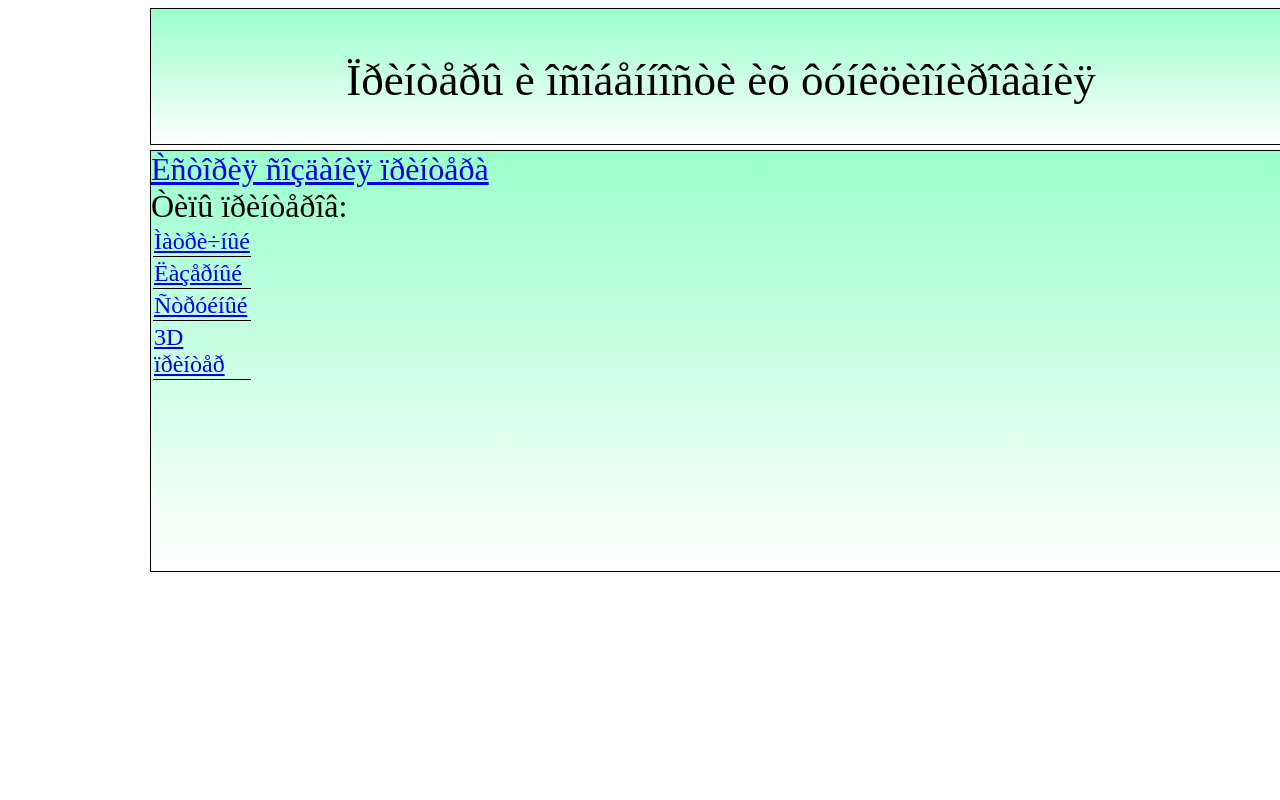
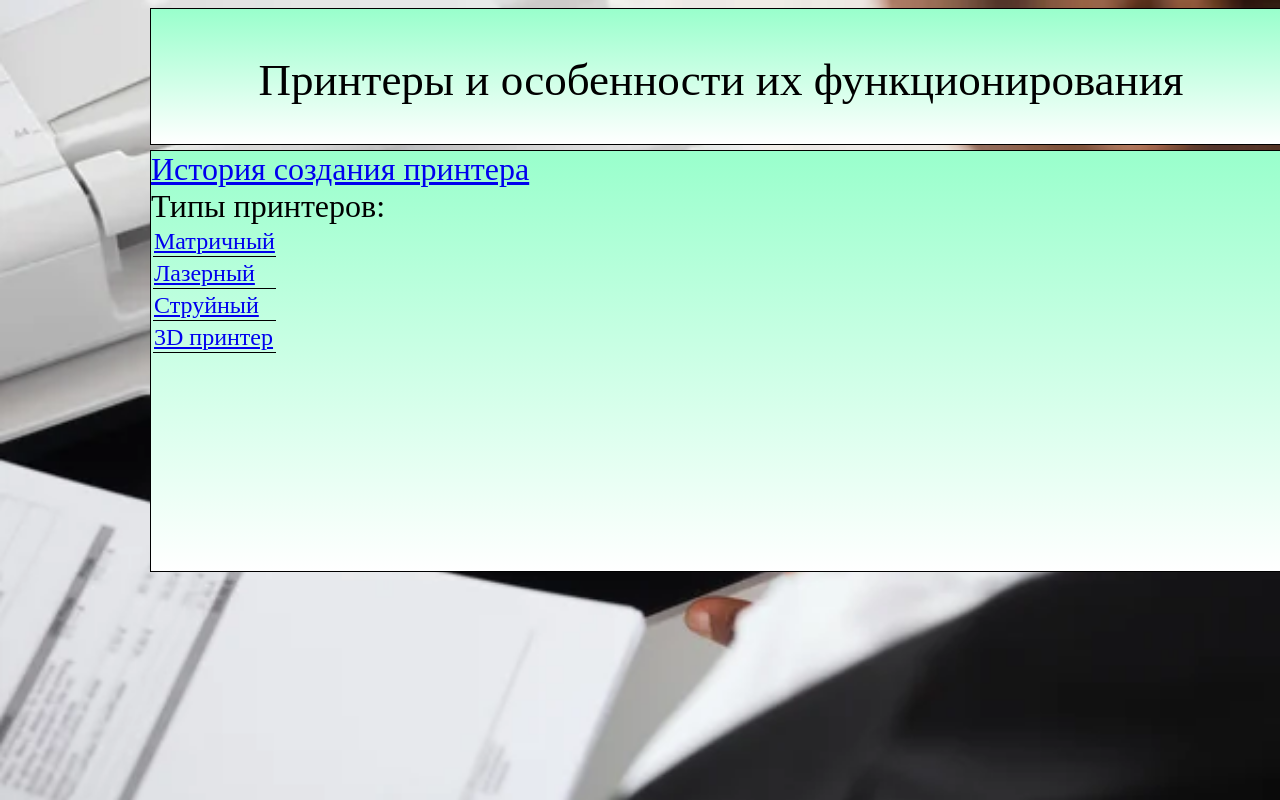
Before and after one commit to AlexanderZoroev/890, a plain HTML site: page index.html in a window 1280 px wide. Drawn offline with Linux system fonts and the light colour scheme.

Commit message:
Update index.html

```diff
--- a/index.html
+++ b/index.html
@@ -1,9 +1,8 @@
 <html>
 <head>
-<meta charset="utf-16">
 <link href="1.css" rel="stylesheet" type="text/css">
 <style>
-	body{background:url(Ïðèíòåð.jpg) no-repeat;background-size:100%}
+	body{background:url(Принтер.jpg) no-repeat;background-size:100%}
 	#leftmenu{width: 200px; height: 150px; position:absolute; border: 2px solid blue; top:150px;}
 	#rightmenu{width: 200px; height: 150px; position:absolute; border: 2px solid red; left:1200px ;top:150px;}
 	#content{width: 1140px; height: 420px; position:absolute; border: 1px solid black;left:150px; 	top:150px;background: linear-gradient(#99ffcc,white);}
@@ -15,26 +14,26 @@
 <Font size=6>
 <div id="content">
 
-<a href="Èñòîðèÿ ñîçäàíèÿ ïðèíòåðà.html"> Èñòîðèÿ ñîçäàíèÿ ïðèíòåðà</a>
+<a href="История создания принтера.html"> История создания принтера</a>
 <br>
-	Òèïû ïðèíòåðîâ:
+	Типы принтеров:
 <table>
 <tr>
-	<td><a href="Ìàòðè÷íûé.html"> Ìàòðè÷íûé</a></td>
+	<td><a href="Матричный.html"> Матричный</a></td>
 </tr>
 <tr>
-	<td><a href="Ëàçåðíûé.html"> Ëàçåðíûé</a></td>
+	<td><a href="Лазерный.html"> Лазерный</a></td>
 </tr>
 <tr>
-	<td><a href="Ñòðóéíûé.html"> Ñòðóéíûé</a></td>
+	<td><a href="Струйный.html"> Струйный</a></td>
 </tr>
 <tr>
-	<td><a href="3D Ïðèíòåð.html"> 3D ïðèíòåð</a></td>
+	<td><a href="3D Принтер.html"> 3D принтер</a></td>
 </tr>
 </table>
 </div>
 <div id="head1">
-	<p align=center>Ïðèíòåðû è îñîáåííîñòè èõ ôóíêöèîíèðîâàíèÿ</p>
+	<p align=center>Принтеры и особенности их функционирования</p>
 </div>
 </font>
 </body>
```
